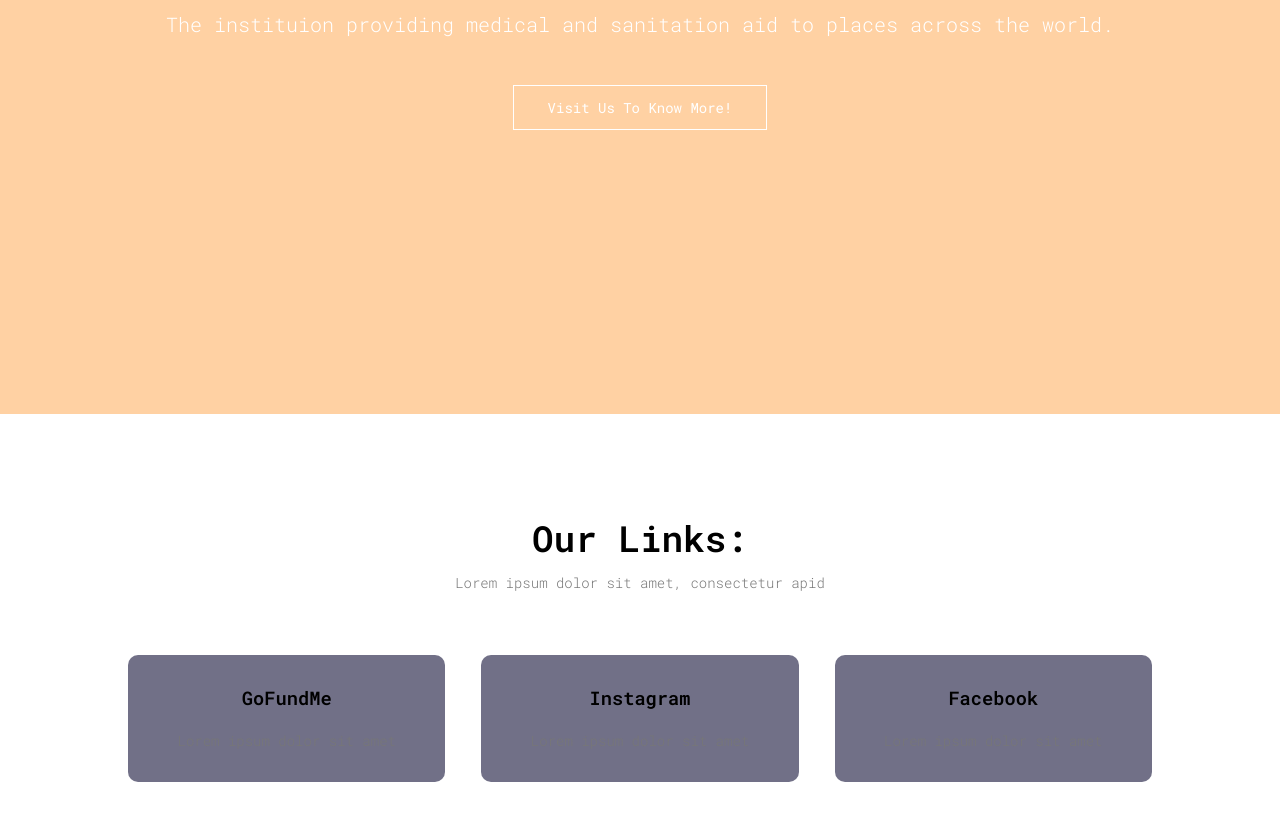
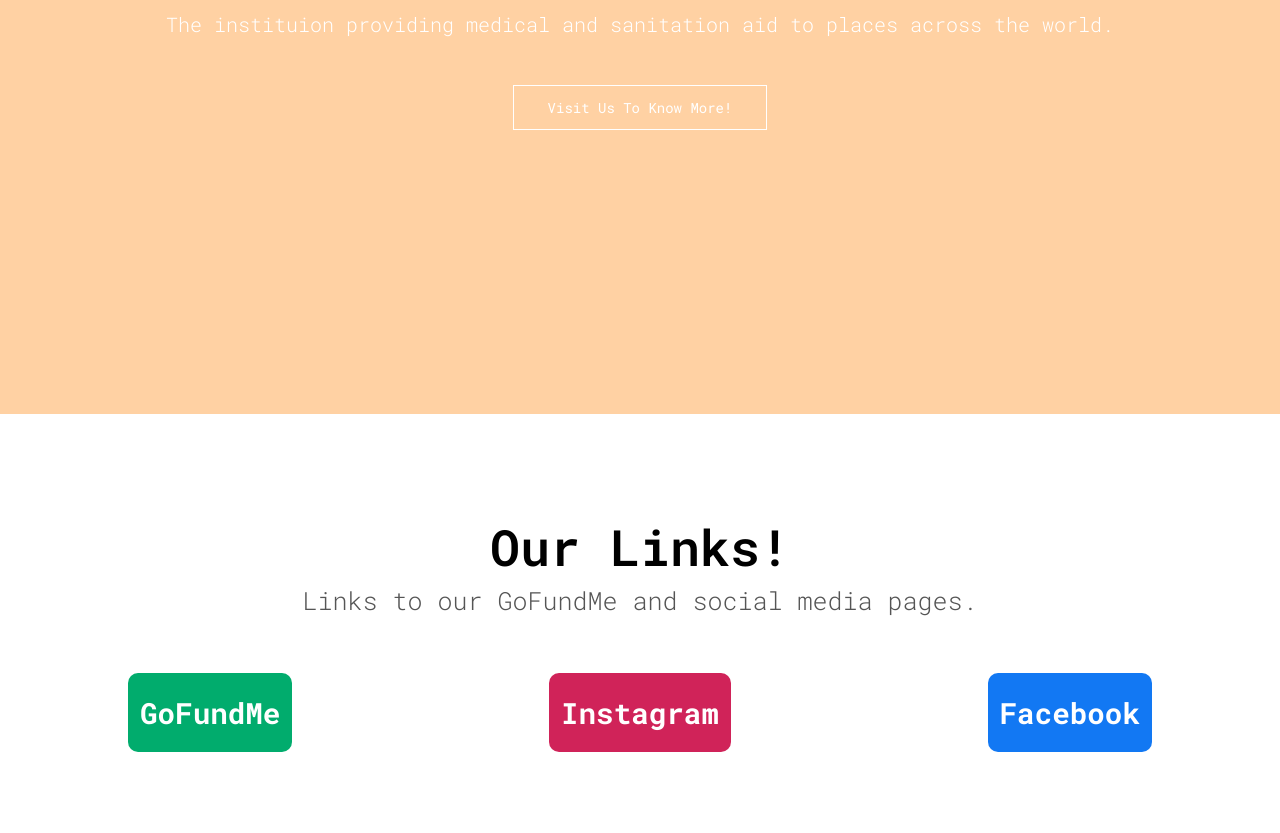
Before and after one commit to Rishil-Emperor/MediSAVE-Website, a plain HTML site: page index.html in a window 1280 px wide. Shown: the part 386-1219 px from the top of the page. After the commit the page ends 1147 px from the top, so only its background shows below. Drawn offline with Linux system fonts and the light colour scheme.

Commit message:
Added links row.

```diff
--- a/index.html
+++ b/index.html
@@ -13,14 +13,14 @@
         <link rel="stylesheet" href="https://stackpath.bootstrapcdn.com/font-awesome/4.7.0/css/font-awesome.min.css">
     </head>
     <body>
-        <section class="header">
+        <section class="header" id="home">
             <nav>
                 <a href="index.html"><img src="images/MediSAVE_Logo.png"></img></a>
                 <div class="nav-links" id="navLinks">
                     <i class="fa fa-times" onclick="hideMenu()"></i>
                     <ul>
-                        <li><a href="">HOME</a></li>
-                        <li><a href="">LINKS</a></li>
+                        <li><a href="#home">HOME</a></li>
+                        <li><a href="#links">LINKS</a></li>
                         <li><a href="">ABOUT</a></li>
                         <li><a href="">CONTACT</a></li>
                     </ul>
@@ -35,26 +35,31 @@
         </div>
         </section>
 <!--Links-->
-        <section class="links">
-            <h1>Our Links:</h1>
-            <p>Lorem ipsum dolor sit amet, consectetur apid</p>
+
+        <section class="links" id="links">
+            <h1>Our Links!</h1>
+            <p>Links to our GoFundMe and social media pages.</p>
 
             <div class="row">
-                <div class="links-col">
+                <a href="https://www.gofundme.com/f/f5u4m-help-aaroosh-deliver-covid19-health-kits-to-india?utm_source=customer&utm_medium=copy_link&utm_campaign=p_cf+share-flow-1">
+                    <div class="links-col-1">
                         <h3>GoFundMe</h3>
-                    <p>Lorem ipsum dolor sit amet</p>
                     </div>
-                <div class="links-col">
+                </a>
+                <a href="https://www.instagram.com/medi_save/">
+                    <div class="links-col-2">
                         <h3>Instagram</h3>
-                    <p>Lorem ipsum dolor sit amet</p>
                     </div>
-                <div class="links-col">
+                </a>
+                <a href="https://www.facebook.com/people/Medi-Save/100069635355096/?hc_ref=ARSNYkSyvhJS_kY6-KNI2VWmhWQqqZT-XWHSDNOqonvRlVZPB7x_3P4z-VyXEHj8v6U&fref=nf">
+                    <div class="links-col-3">
                         <h3>Facebook</h3>
-                    <p>Lorem ipsum dolor sit amet</p>
                     </div>
+                </a>
             </div>
 
         </section>
+
 <!--JavaScript For Opening and Closing Menu-->
         <script>
             var navLinks = document.getElementById("navLinks")
--- a/style.css
+++ b/style.css
@@ -115,7 +115,7 @@ nav .fa{
     }
 }
 
-/*--- links ---*/
+/*---Links---*/
 
 .links{
     width: 80%;
@@ -124,36 +124,65 @@ nav .fa{
     padding-top: 100px;
 }
 h1{
-    font-size: 36px;
+    font-size: 50px;
     font-weight: 600;
 }
-
 p{
-    color: #777;
-    font-size: 14px;
+    color: #555;
+    font-size: 25px;
     font-weight: 300;
     line-height: 22px;
     padding: 10px;
 }
+
 .row{
     margin-top: 5%;
     display: flex;
     justify-content: space-between;
 }
-.links-col{
+.links-col-1{
     flex-basis: 31%;
-    background: #3c3a5ab9;
+    background: #01ac6d;
     border-radius: 10px;
     margin-bottom: 5%;
     padding: 20px 12px;
     box-sizing: border-box;
     transition: 0.5s;
 }
-h3{
-    text-align: center;
-    font-weight: 600;
-    margin: 10px 0;
+.links-col-2{
+    flex-basis: 31%;
+    background: #d02359;
+    border-radius: 10px;
+    margin-bottom: 5%;
+    padding: 20px 12px;
+    box-sizing: border-box;
+    transition: 0.5s;
 }
-.links-col:hover{
-    box-shadow: 0 0 40px 0px rgba(0,0,0,0.5);
+.links-col-3{
+    flex-basis: 31%;
+    background: #1278f3;
+    border-radius: 10px;
+    margin-bottom: 5%;
+    padding: 20px 12px;
+    box-sizing: border-box;
+    transition: 0.5s;
 }
+.row a{
+    color: #fff;
+    text-decoration: none;
+    font-size: 25px;
+}
+.links-col-1:hover{
+    box-shadow: 0 0 20px 0px rgba(0, 0, 0, 0.5)
+}
+.links-col-2:hover{
+    box-shadow: 0 0 20px 0px rgba(0, 0, 0, 0.5)
+}
+.links-col-3:hover{
+    box-shadow: 0 0 20px 0px rgba(0, 0, 0, 0.5)
+}
+@media(max-width: 700px){
+    .row{
+        flex-direction: column;
+    }
+}
```
Lines whose indentation alone changed are shown as unchanged.
